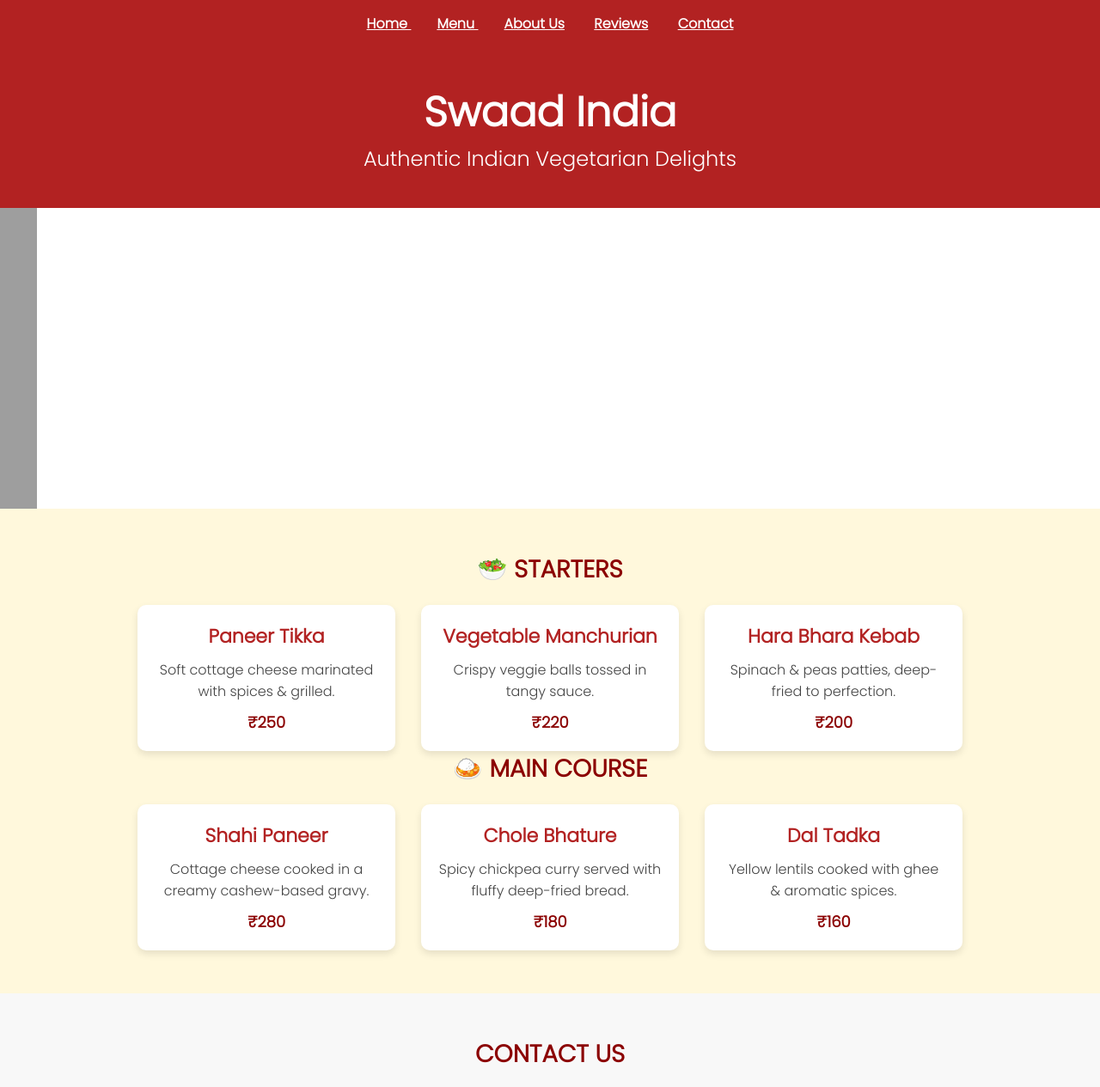
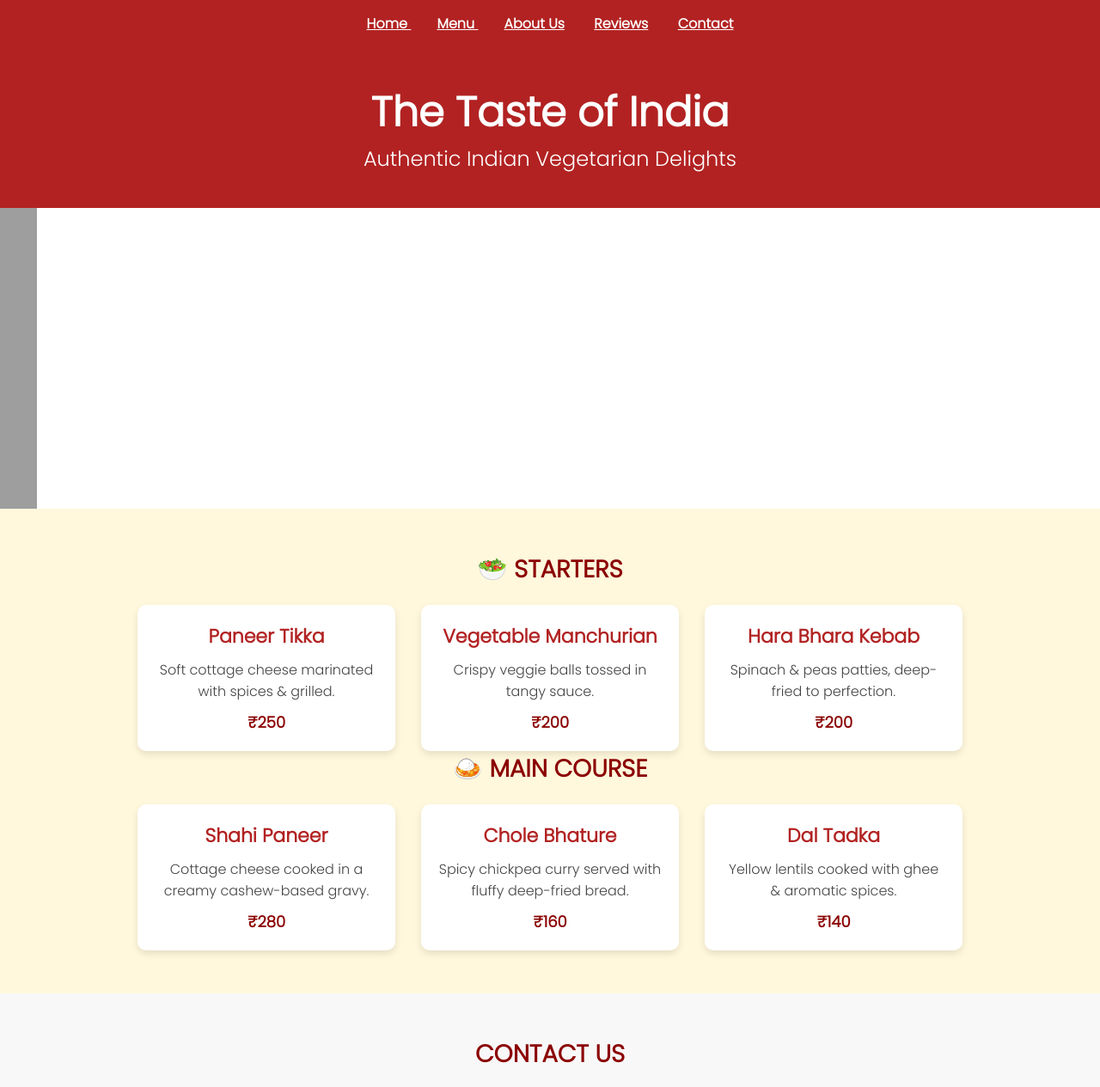
Before and after one commit to Lakshy226/HTML, a plain HTML site: page index.html in a window 1280 px wide. Shown: the top 1265 px of the page at 86% size. Drawn offline with Linux system fonts and the light colour scheme; grey boxes are pictures that could not be loaded.

Commit message:
Update index.html

```diff
--- a/index.html
+++ b/index.html
@@ -3,7 +3,7 @@
 <head>
     <meta charset="UTF-8">
     <meta name="viewport" content="width=device-width, initial-scale=1.0">
-    <title>Swaad India - Pure Veg Restaurant</title>
+    <title>The TASTE OF INDIA - Pure Veg Restaurant</title>
     <link rel="stylesheet" href="styles.css">
 </head>
 <body>
@@ -18,7 +18,7 @@
         </ul>
     </nav>
     <header>
-        <h1>Swaad India</h1>
+        <h1>The Taste of India</h1>
         <p>Authentic Indian Vegetarian Delights</p>
     </header>
 <div class="slider">
@@ -39,7 +39,7 @@
             <div class="item">
                 <h3>Vegetable Manchurian</h3>
                 <p>Crispy veggie balls tossed in tangy sauce.</p>
-                <span>₹220</span>
+                <span>₹200</span>
             </div>
             <div class="item">
                 <h3>Hara Bhara Kebab</h3>
@@ -58,12 +58,12 @@
             <div class="item">
                 <h3>Chole Bhature</h3>
                 <p>Spicy chickpea curry served with fluffy deep-fried bread.</p>
-                <span>₹180</span>
+                <span>₹160</span>
             </div>
             <div class="item">
                 <h3>Dal Tadka</h3>
                 <p>Yellow lentils cooked with ghee & aromatic spices.</p>
-                <span>₹160</span>
+                <span>₹140</span>
             </div>
         </div>
     </section>
```
